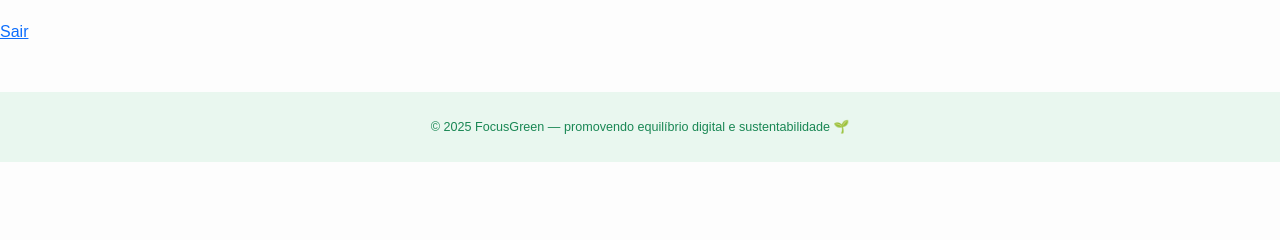
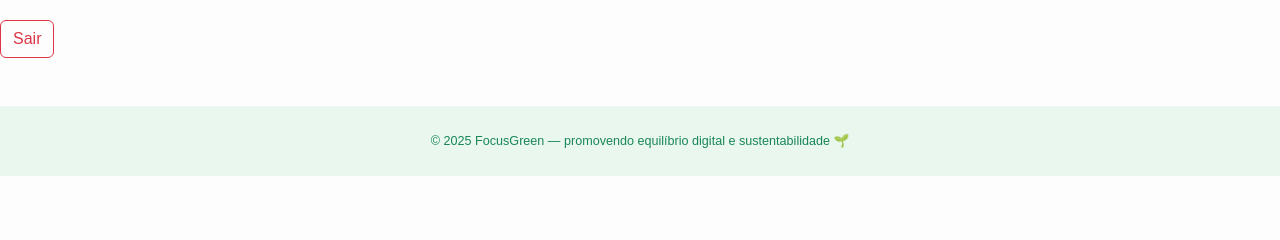
Before and after one commit to Luissantos20/focusgreen, a Django app: template accounts/templates/accounts/profile.html in a window 1280 px wide. Shown: the part 122-362 px from the top of the page. Run offline with Django 5.2, Linux system fonts and the light colour scheme; the template is opened without the code that fills it, so the values that code supplies are empty.

Commit message:
fix(accounts): ajusta logout para usar POST no profile e navbar conforme padrão Django 5

```diff
--- a/accounts/templates/accounts/profile.html
+++ b/accounts/templates/accounts/profile.html
@@ -1,6 +1,10 @@
 {% extends 'base.html' %}
 {% block content %}
-<h2>Minha Conta</h2>
-<p>Bem-vindo, {{ user.username }}!</p>
-<a href="{% url 'logout' %}">Sair</a>
+  <h2>Minha Conta</h2>
+  <p>Bem-vindo, {{ user.username }}!</p>
+
+  <form action="{% url 'logout' %}" method="post" style="display: inline;">
+    {% csrf_token %}
+    <button type="submit" class="btn btn-outline-danger">Sair</button>
+  </form>
 {% endblock %}
--- a/core/templates/core/partials/navbar.html
+++ b/core/templates/core/partials/navbar.html
@@ -36,7 +36,14 @@
               </li>
               <li><a class="dropdown-item" href="{% url 'profile' %}">Minha conta</a></li>
               <li><hr class="dropdown-divider"></li>
-              <li><a class="dropdown-item text-danger" href="{% url 'logout' %}">Sair</a></li>
+              <li>
+                <form action="{% url 'logout' %}" method="post" style="display: inline;">
+                  {% csrf_token %}
+                  <button type="submit" class="dropdown-item text-danger" style="border: none; background: none;">
+                    Sair
+                  </button>
+                </form>
+              </li>
             {% else %}
               <!-- Usuário anônimo -->
               <li><a class="dropdown-item" href="{% url 'login' %}">Entrar</a></li>
```
